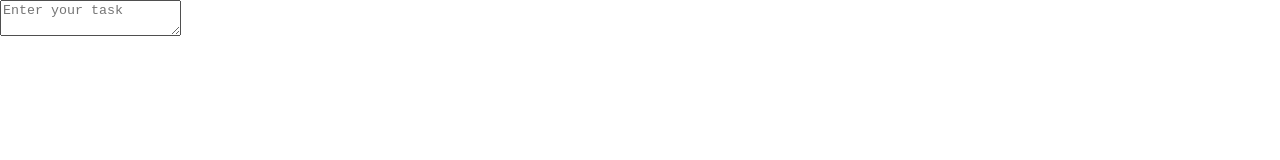
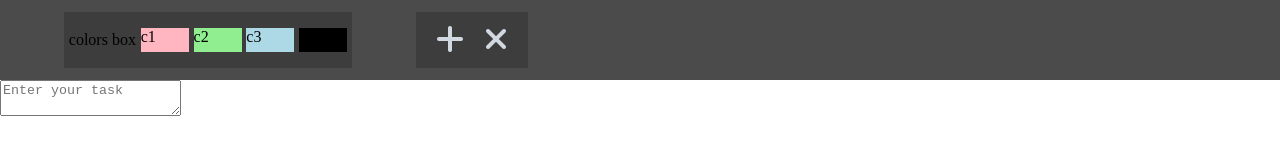
Before and after one commit to arya230/Todo-App, a plain HTML site: page index.html in a window 1280 px wide. Drawn offline with Linux system fonts and the light colour scheme.

Commit message:
:lipstick: CSS started

```diff
--- a/index.html
+++ b/index.html
@@ -6,33 +6,37 @@
     <meta name="viewport" content="width=device-width, initial-scale=1.0">
     <title>Todo App</title>
     <link rel="stylesheet" href="style.css">
+    <link rel="stylesheet" href="https://cdnjs.cloudflare.com/ajax/libs/font-awesome/6.4.0/css/all.min.css" integrity="sha512-iecdLmaskl7CVkqkXNQ/ZH/XLlvWZOJyj7Yy7tcenmpD1ypASozpmT/E0iPtmFIB46ZmdtAc9eNBvH0H/ZpiBw==" crossorigin="anonymous" referrerpolicy="no-referrer" />
 </head>
 <body>
     <!-- navbar -->
     <div class="toolbox-cont">
+
         <div class="toolbox-color-cont">
-            <div class="lightPink"></div>
-            <div class="lightGreen"></div>
-            <div class="lightBlue"></div>
-            <div class="lightBlack"></div>
+                colors  box
+            <div class="lightPink color">c1</div>
+            <div class="lightGreen color">c2</div>
+            <div class="lightBlue color">c3</div>
+            <div class="lightBlack color">c4</div>
         </div>
         <div class="action-btn-cont">
+
             <div class="addBtn">
-
+                <i class="fa-solid fa-plus"></i>
             </div>
             <div class="removeBtn">
-
+                <i class="fa-solid fa-xmark"></i>
             </div>
         </div>
     </div>
     <!-- Todo Box -->
-    <div class="main-container">
+    <div class="main-cont ">
 
     </div>
     <!-- modal container -->
-    <div>
+    <div class="modal-cont">
         <textarea placeholder="Enter your task"></textarea>
-        <div class="priority-color-container">
+        <div class="priority-color-cont">
             <div class="lightPink"></div>
             <div class="lightGreen"></div>
             <div class="lightBlue"></div>
--- a/style.css
+++ b/style.css
@@ -6,3 +6,55 @@ body {
     margin: 0;
     padding: 0;
 }
+.toolbox-cont {
+    height: 5rem;
+    background-color: #4b4b4b;
+    display: flex;
+    align-items: center;
+}
+.toolbox-cont > * {
+    margin-left: 4rem;
+}
+.toolbox-color-cont {
+    height: 3.5rem;
+    width: 18rem;
+    background-color: #3d3d3d;
+    display: flex;
+    align-items: center;
+    justify-content: space-evenly;
+}
+.action-btn-cont {
+    height: 3.5rem;
+    width: 7rem;
+    background-color: #3d3d3d;
+    display: flex;
+    align-items: center;
+    justify-content: space-evenly;
+}
+.color {
+    height: 1.5rem;
+    width: 3rem;
+}
+.lightPink {
+    background-color: lightpink;
+}
+.lightGreen {
+    background-color: lightgreen;
+}
+.lightBlue {
+    background-color: lightblue;
+}
+.lightBlack {
+    background-color: Black;
+}
+.action-btn-cont>* {
+    font-size: 2rem;
+    color: #d1d8e0;
+}
+.toolbox-color-cont > *:hover, .action-btn-cont>*:hover {
+    background-color: #485460;
+}
+
+.modal-cont {
+
+}
```
